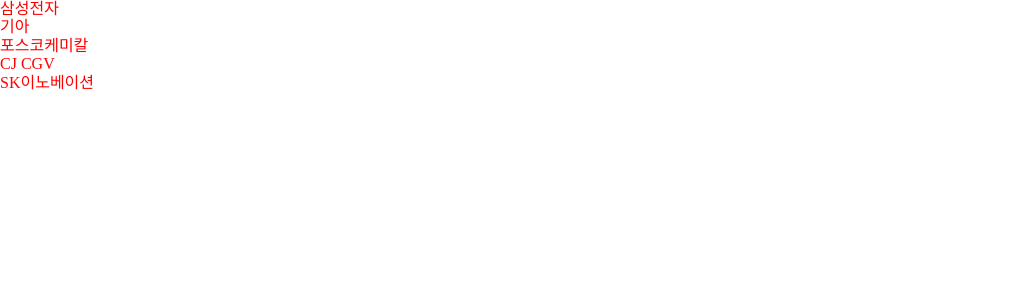
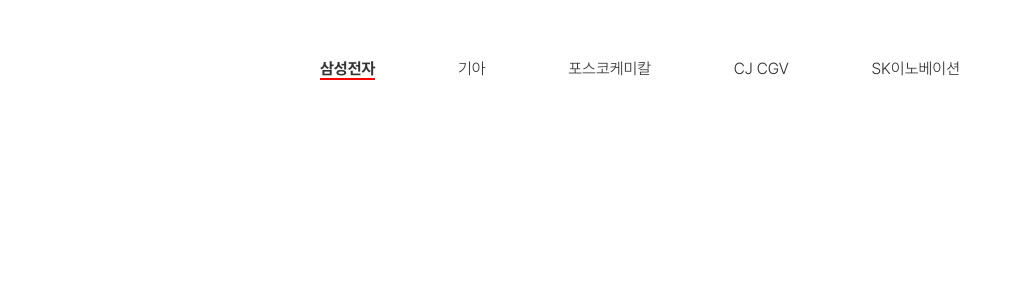
Before and after one commit to CHJMCMXCIII/stock-monitor, a Vue app in the folder frontend/: page / in a window 1280 px wide. Shown: the top 300 px of the page, without its empty margins (0-1022 px from the left). Built offline with nearby package versions, Linux system fonts and the light colour scheme.

Commit message:
nav 클릭 이벤트 구현

```diff
--- a/frontend/package.json
+++ b/frontend/package.json
@@ -36,7 +36,10 @@
     "parserOptions": {
       "parser": "@babel/eslint-parser"
     },
-    "rules": {}
+    "rules": {
+        "indent": ["off", 4],
+        "space-before-function-paren": "off"
+    }
   },
   "browserslist": [
     "> 1%",
--- a/frontend/src/App.vue
+++ b/frontend/src/App.vue
@@ -2,34 +2,57 @@
     <article>
         <nav>
             <ul>
-                <li>삼성전자</li>
-                <li>기아</li>
-                <li>포스코케미칼</li>
-                <li>CJ CGV</li>
-                <li>SK이노베이션</li>
+                <li @click="setName('삼성전자')" :class="{'active': name === '삼성전자'}">삼성전자</li>
+                <li @click="setName('기아')" :class="{'active': name === '기아'}">기아</li>
+                <li @click="setName('포스코케미칼')" :class="{'active': name === '포스코케미칼'}">포스코케미칼</li>
+                <li @click="setName('CJ CGV')" :class="{'active': name === 'CJ CGV'}">CJ CGV</li>
+                <li @click="setName('SK이노베이션')" :class="{'active': name === 'SK이노베이션'}">SK이노베이션</li>
             </ul>
         </nav>
-
     </article>
 </template>
 <script>
-    import * as d3 from 'd3'
-    import { onMounted, ref } from 'vue'
-    import axios from 'axios'
+import { ref } from 'vue'
+export default {
+    name: 'stock-monitor',
+    compnents: {},
+    //setup 함수는, Vue 3 에서 새로 나온 Composition API 이다.
+    // 기존에 data, methods 등으로 흩어져있던것을, 하나의 장소로 모으게 해준다.
+    // template 에서 사용하고자하는 변수, 함수등을 정의한뒤,
+    // 객체에 하나씩 골라담아, return 해주면
+    // template 에서 해당 변수와 함수를 접근할수있다.
+    setup() {
+        let name = ref("삼성전자")
 
-    export default {
-        name: 'stock-monitor',
-        compnents: {},
-        setup() {
-            let name = ref('삼성전자')
-            let message = ref("")
+        let setName = (data) => {
+            name.value = data
         }
+
+        return {
+            name,
+            setName
+        }
+
     }
+}
 </script>
 <style lang="scss">
-ul {
+nav {
+    width: 100%;
+    font-size: 1.6rem;
+
+    ul {
+        display: flex;
+        gap: 1.6rem;
+        justify-content: space-between;
+        width: 100%;
+    }
     li {
-        color: red;
+        cursor: pointer;
+    }
+    .active {
+        border-bottom: 2px solid red;
+        font-weight: bold;
     }
 }
 </style>
--- /dev/null
+++ b/frontend/src/assets/scss/style.scss
@@ -0,0 +1,16 @@
+@charset "UTF-8";
+
+@import "./reset";
+@import "./font-face";
+
+html {
+    font-family: "Pretendard", "Malgun Gothic", "맑은 고딕", "돋움", Dotum, "굴림", Gulim, Tahoma, Verdana, Geneva, sans-serif, Apple Gothic, AppleGothic;
+    font-size: 10px;
+    font-weight: 300;
+}
+
+body {
+    color: #333;
+    max-width: 640px;
+    margin: 6rem auto;
+}
--- a/frontend/vue.config.js
+++ b/frontend/vue.config.js
@@ -9,8 +9,7 @@
         loaderOptions: {
             sass: {
                 additionalData: `
-                    @import "@/assets/scss/_reset.scss";
-                    @import "@/assets/scss/_font-face.scss";
+                    @import "@/assets/scss/style.scss";
                 `
             }
         }
```
